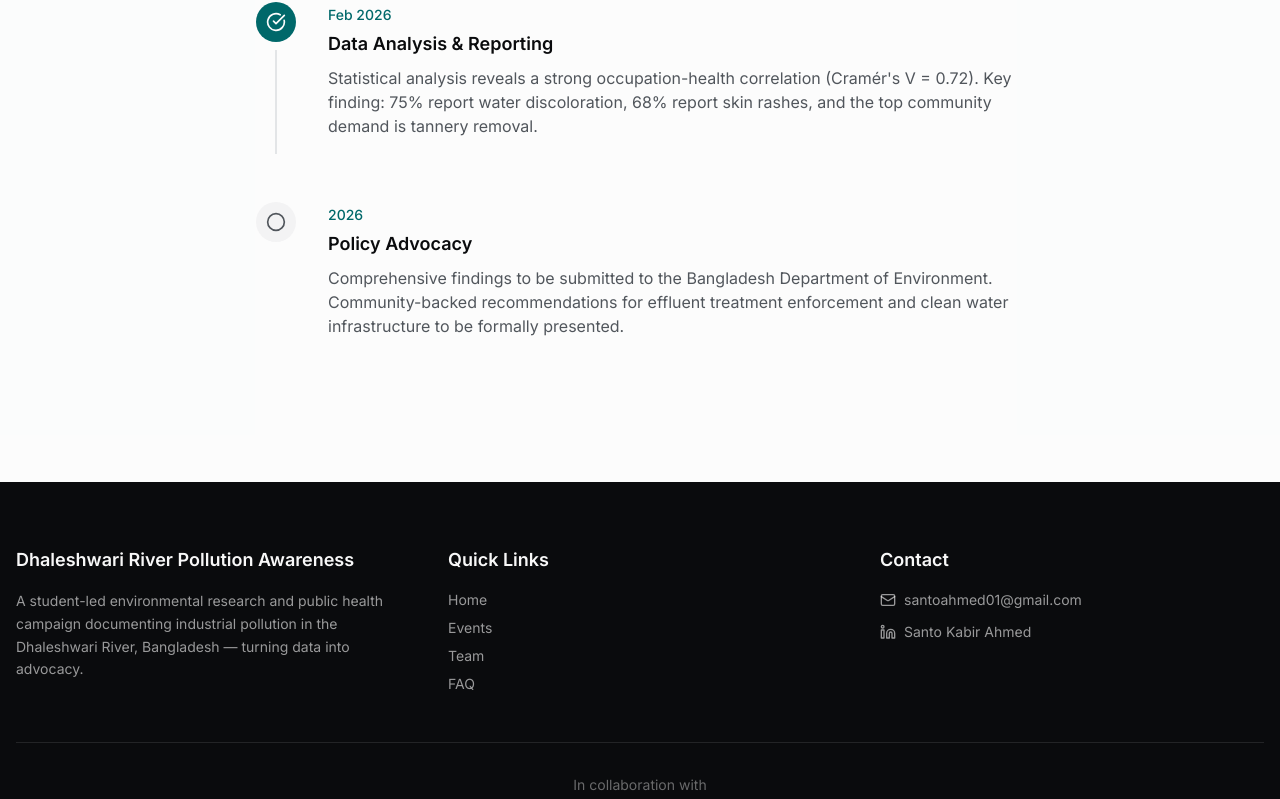
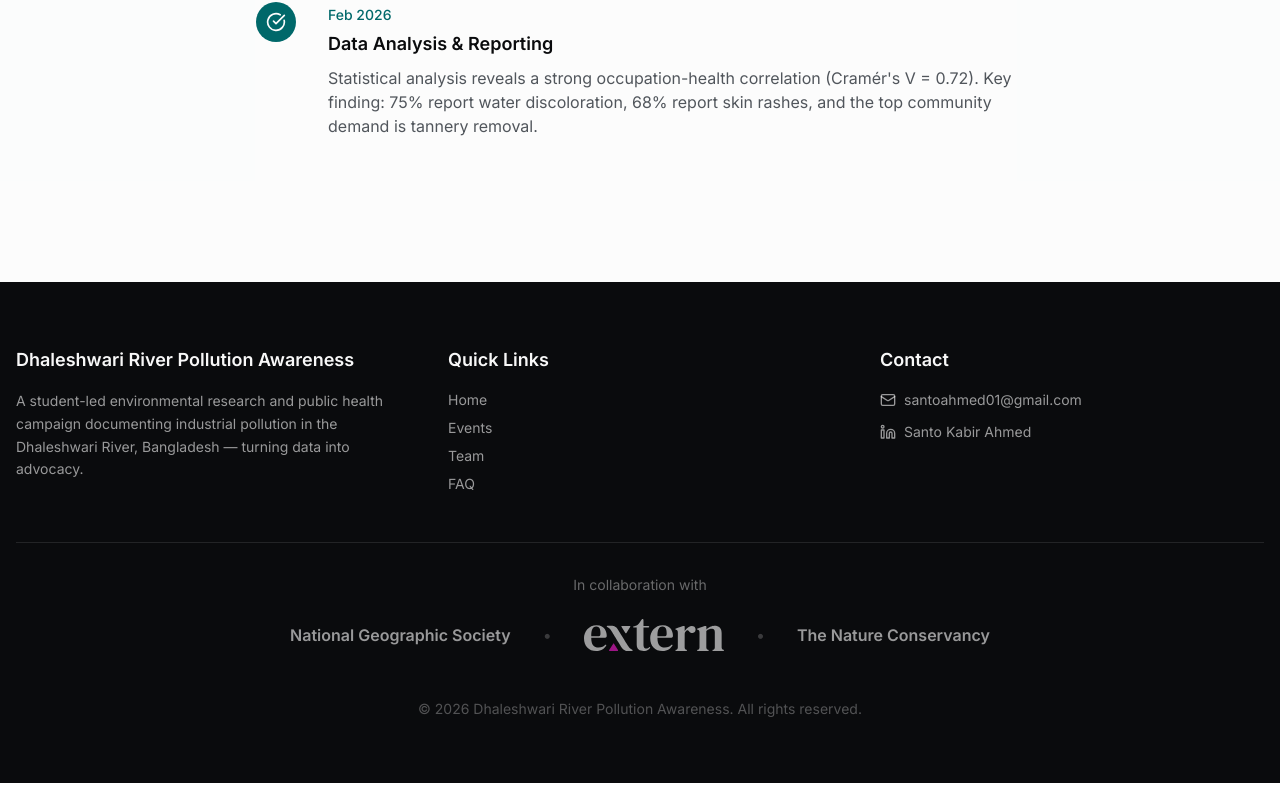
Before and after one commit to SantoKabir/save-the-dhaleshwari, a Next.js app: page / in a window 1280 px wide. Shown: the part 4392-5191 px from the top of the page. Built offline with nearby package versions, Linux system fonts and the light colour scheme; no server answers; a web font is replaced by a local one.

Commit message:
Delete 'Policy Advocacy' entry from Timeline
Removed the 'Policy Advocacy' entry from the timeline.

```diff
--- a/components/sections/Timeline.tsx
+++ b/components/sections/Timeline.tsx
@@ -31,13 +31,6 @@ const timelineEvents = [
         description:
             "Statistical analysis reveals a strong occupation-health correlation (Cramér's V = 0.72). Key finding: 75% report water discoloration, 68% report skin rashes, and the top community demand is tannery removal.",
         status: "progress",
-    },
-    {
-        year: "2026",
-        title: "Policy Advocacy",
-        description:
-            "Comprehensive findings to be submitted to the Bangladesh Department of Environment. Community-backed recommendations for effluent treatment enforcement and clean water infrastructure to be formally presented.",
-        status: "upcoming",
     },
 ];
 
```
